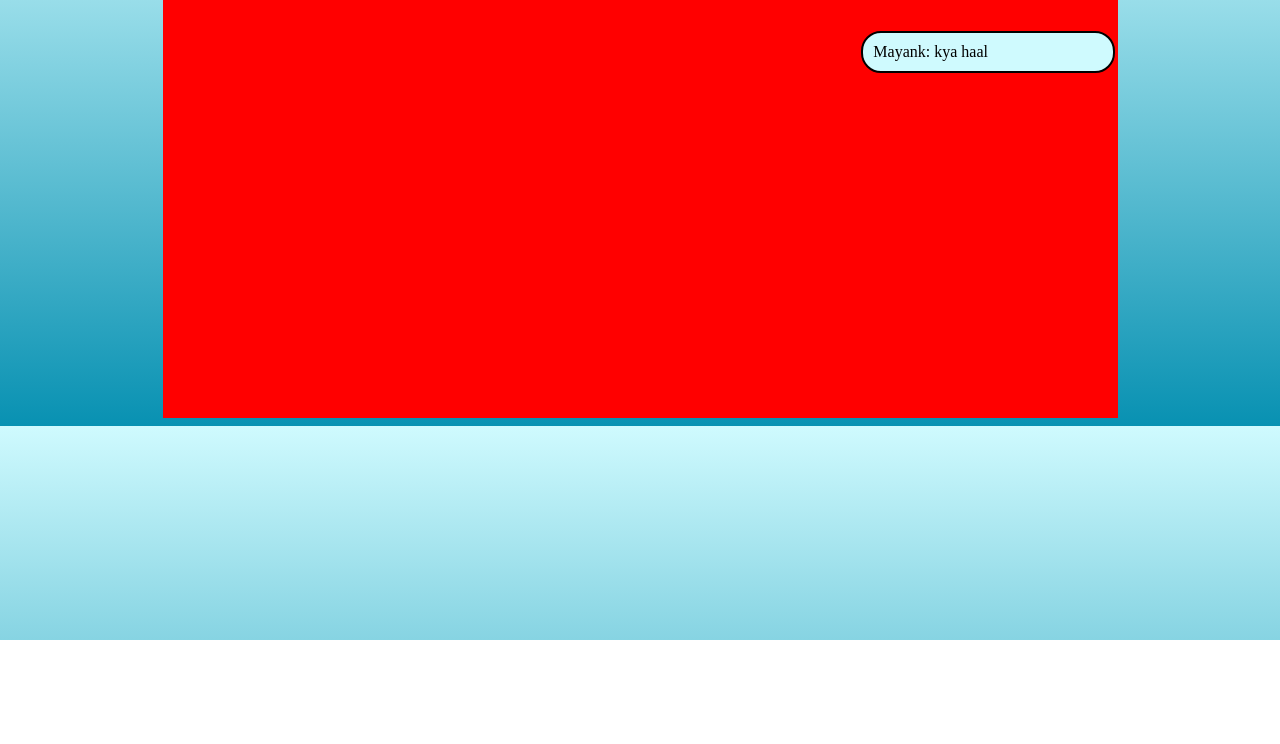
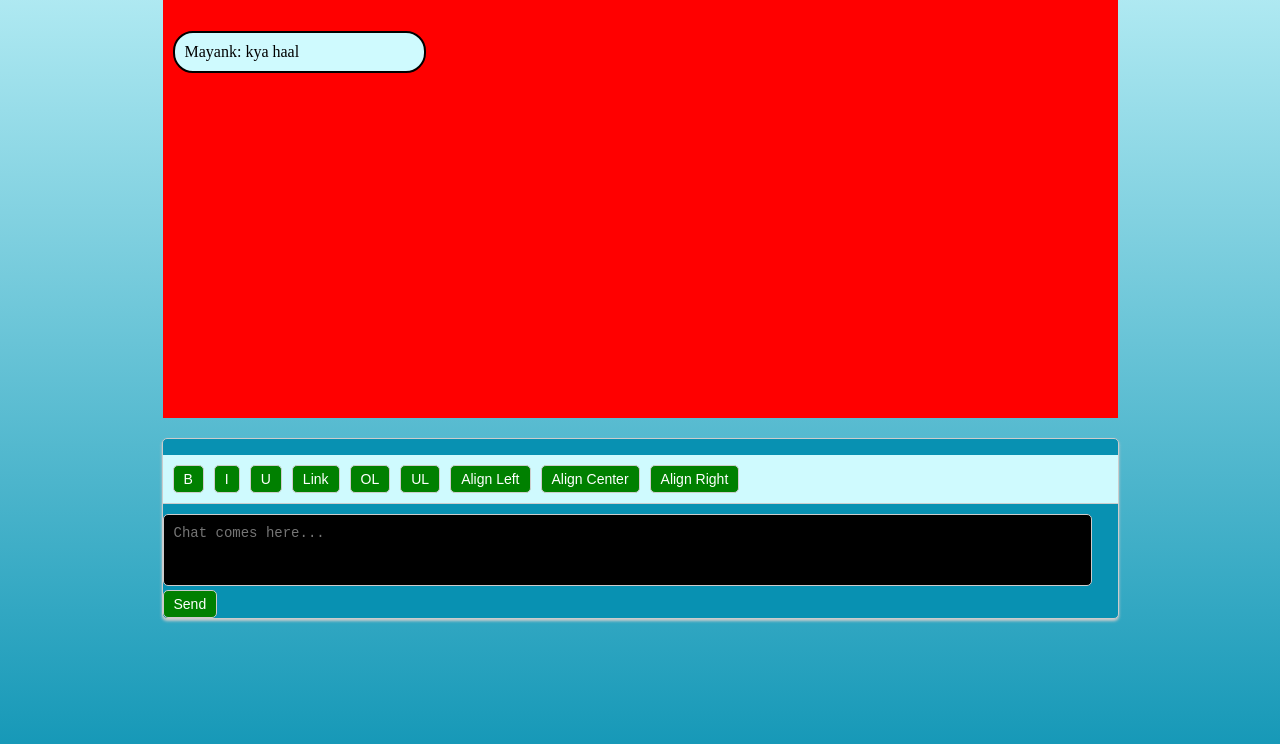
Before and after one commit to kinston18/Umsg, a plain HTML site: page index.html in a window 1280 px wide. Shown: the part 160-904 px from the top of the page. Before the commit the page ends 800 px from the top, so only its background shows below. Drawn offline with Linux system fonts and the light colour scheme; files whose address does not match are found by name.

Commit message:
fronted grooming

```diff
--- a/css/style.css
+++ b/css/style.css
@@ -11,6 +11,7 @@
     height: 90px;
 }
 body{
+    height: 120vh;
     background-image: linear-gradient(var(--primary-color),var(--secondary-color));
 }
     .container{
@@ -24,7 +25,7 @@ body{
     background-color: var(--primary-color);
     width: 24%;
     padding: 10px;
-margin: 17px 3px;
+    margin: 17px 10px;
     border:2px solid black ;
     border-radius: 20px;
     }
@@ -37,3 +38,49 @@ clear: both;
         float: right;
         clear: both;
     }
+
+
+
+    .chat-container {
+        display: flex;
+        flex-direction: column;
+        max-width: 955px;
+        margin: 20px auto;
+        background-color: var(--secondary-color);
+        color: white;
+        border: 1px solid #ccc;
+        border-radius: 5px;
+        box-shadow: 0 2px 3px #ccc;
+    }
+
+    .toolbar {
+        display: flex;
+        align-items: center;
+        padding: 10px;
+        background-color: var(--primary-color);
+        border-bottom: 1px solid #ccc;
+      }
+
+    button {
+        font-size: 14px;
+        padding: 5px 10px;
+        margin-right: 10px;
+        border: 1px solid #ccc;
+        border-radius: 5px;
+        background-color: green;
+        color: white;
+        cursor: pointer;
+    }
+
+    textarea {
+        width: 95%;
+        height: 50px;
+        padding: 10px;
+        font-size: 14px;
+        margin-top: 10px;
+        border: 1px solid #ccc;
+        border-radius: 5px;
+        resize: none;
+        background-color: black;
+        color: white;
+      }
--- a/index.html
+++ b/index.html
@@ -14,10 +14,48 @@
         <img class="logo" src="Umsg_logo.png" alt="logo">
     </nav>
     <div class="container">
-        <div class="message left">Prajjwal: Hi boys, Whatsupp</div>
+        <div class="message right">Prajjwal: Hi boys, Whatsupp</div>
+        <div class="message left">Mayank: kya haal</div>
+    </div>
 
-        <div class="message right">Mayank: kya haal</div>
 
+
+
+
+
+
+    <div class="chat-container">
+        <div class="chat-body">
+        <div class="message-container sent">
+            <div class="message-time">
+            </div>
+            </div>
+            <div class="message-container received">
+            <div class="message-content">
+            </div>
+            <div class="message-time">
+                <p></p>
+            </div>
+            </div>
+        </div>
+        <div class="chat-footer">
+            <div class="toolbar">
+            <button class="bold-button">B</button>
+            <button class="italic-button">I</button>
+            <button class="underline-button">U</button>
+            <button class="link-button">Link</button>
+            <button class="ordered-list-button">OL</button>
+            <button class="unordered-list-button">UL</button>
+            <button class="align-left-button">Align Left</button>
+            <button class="align-center-button">Align Center</button>
+            <button class="align-right-button">Align Right</button>
+        </div>
+        <textarea placeholder="Chat comes here..."></textarea>
+        <button class="send-button">Send</button>
+        </div>
     </div>
+
+
+
 </body>
 </html>
```
Lines whose indentation alone changed are shown as unchanged.
